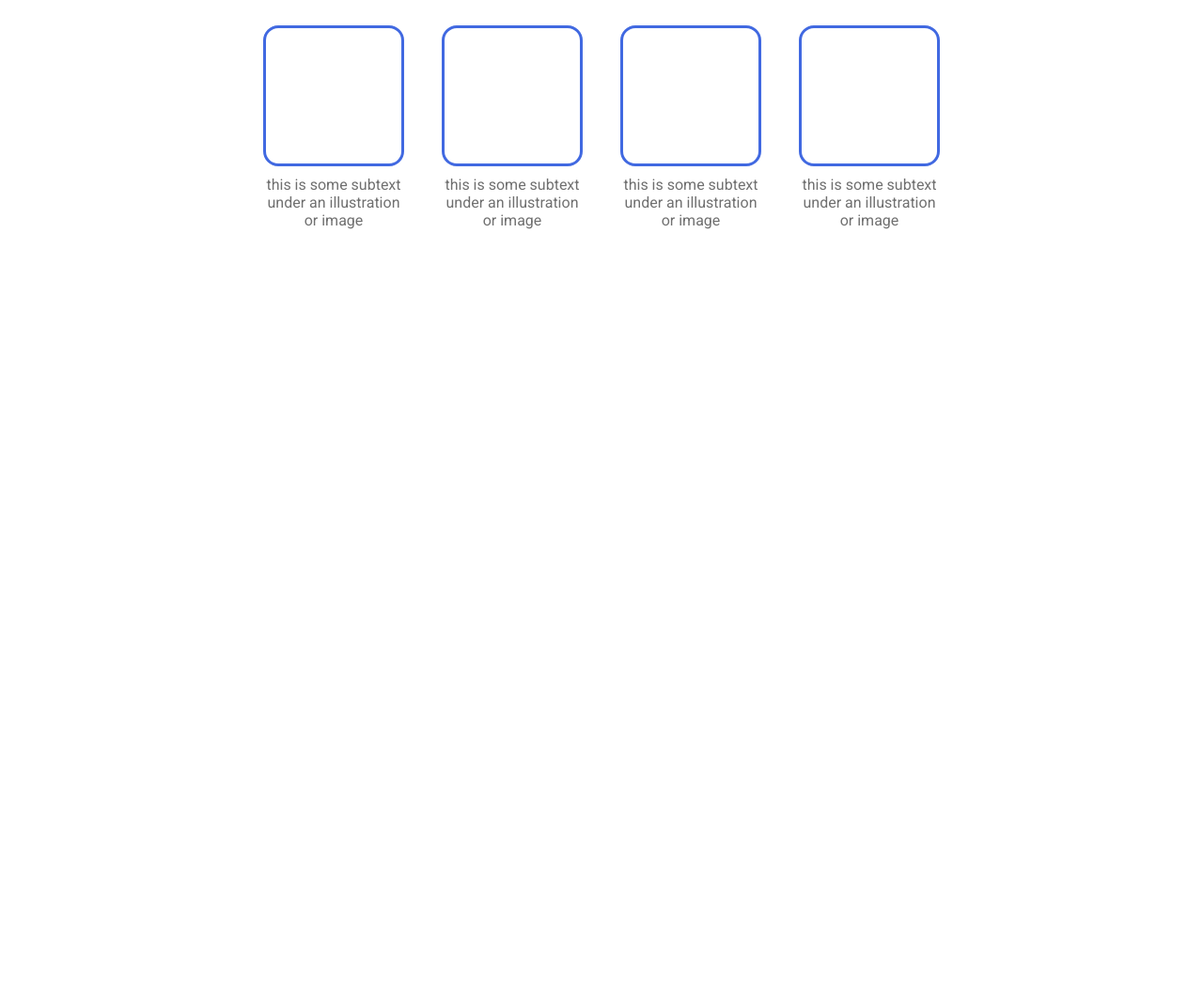
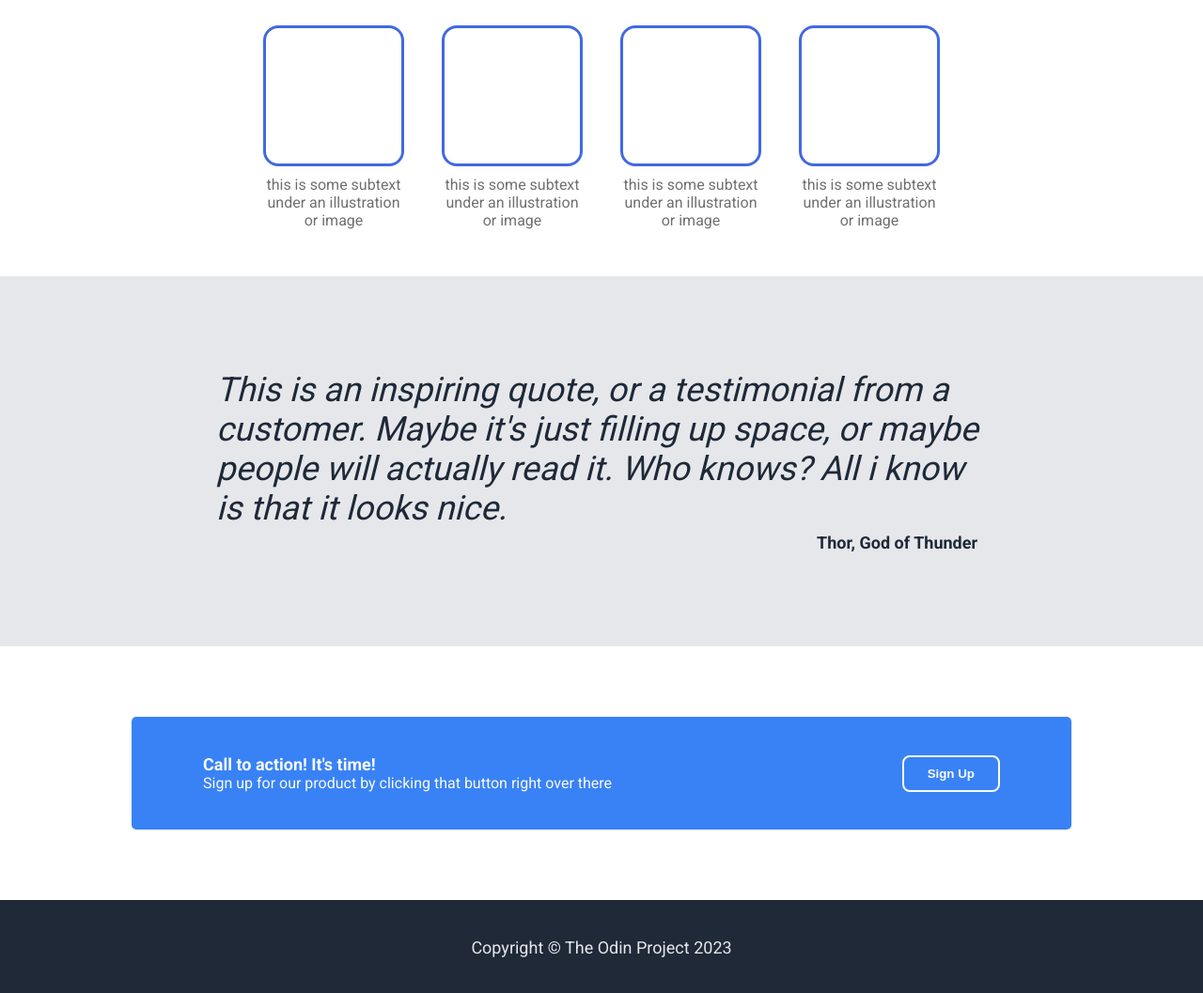
Before and after one commit to andrehuang11/odin-landing-page, a plain HTML site: page index.html in a window 1280 px wide. Shown: the part 559-1616 px from the top of the page at 94% size. Before the commit the page ends 853 px from the top, so only its background shows below. Drawn offline with Linux system fonts and the light colour scheme.

Commit message:
Add quote, call to action and footer sections to landing page

```diff
--- a/index.html
+++ b/index.html
@@ -47,8 +47,21 @@
                 <div class="subtext">this is some subtext under an illustration or image</div>
             </div>
         </div>
-
     </div>
+    <div class="gray-background">
+        <div class="quote-container wrapper">
+            <div class="quote">This is an inspiring quote, or a testimonial from a customer. Maybe it's just filling up space, or maybe people will actually read it. Who knows? All i know is that it looks nice.</div>
+            <div class="author">Thor, God of Thunder</div>
+        </div>
+    </div>
+    <div class="call-container wrapper">
+        <div class="text-container">
+            <div class="call-header">Call to action! It's time!</div>
+            <div class="call-text">Sign up for our product by clicking that button right over there</div>
+        </div>
+        <button class="signup">Sign Up</button>
+    </div>
+    <div class="footer">Copyright © The Odin Project 2023</div>
 
 </body>
 </html>
--- a/styles.css
+++ b/styles.css
@@ -23,6 +23,76 @@ a, .secondary-text {
     text-decoration: none;
     font-size: 18px;
     color: #e5e7eb;
+}
+
+.footer {
+    text-align: center;
+    font-size: 18px;
+    color: #e5e7eb ;
+    background-color: #1f2937;
+    padding: 40px;
+}
+
+.call-container {
+    display: flex;
+    background-color: #3882f6;
+    margin: 75px 0;
+    width: 1000px;
+    justify-content: space-between;
+    align-items: center;
+    border-radius: 5px;
+    padding: 40px;
+}
+
+.call-container .text-container {
+    display: flex;
+    flex-direction: column;
+    margin: 0 60px;
+}
+
+.call-header {
+    font-weight: bolder;
+    color: #f9faf8;
+    font-size: 18px;
+}
+
+.call-text {
+    color: #f9faf8;
+}
+
+.call-container.wrapper button.signup {
+    border: 2px solid #f9faf8;
+    margin: 0 60px;
+    background-color: #3882f6;
+}
+
+.gray-background {
+    background-color: #e5e7eb;
+}
+
+.quote-container {
+    display: flex;
+    flex-direction: column;
+    gap: 5px;
+}
+
+.quote {
+    font-size: 36px;
+    font-style: italic;
+    font-weight: lighter;
+    color: #1f2937;
+}
+
+.quote-container.wrapper {
+    padding: 100px 90px;
+}
+
+.author {
+    align-self: flex-end;
+    font-weight: bolder;
+    font-size: 18px;
+    color: #1f2937;
+    padding-right: 10px;
 }
 
 .information {
@@ -102,7 +172,7 @@ a, .secondary-text {
 .logo {
     font-size: 24px;
     color: #f9faf8;
-    font-weight: bold;
+    font-weight: bolder;
 }
 
 .main-text {
```
